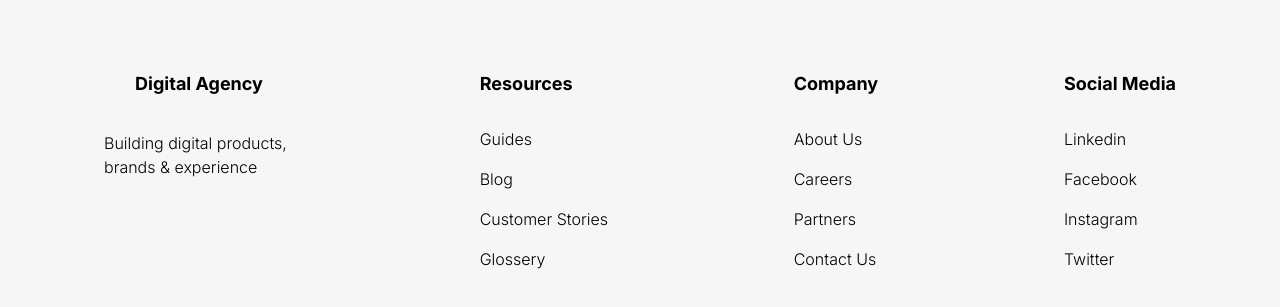
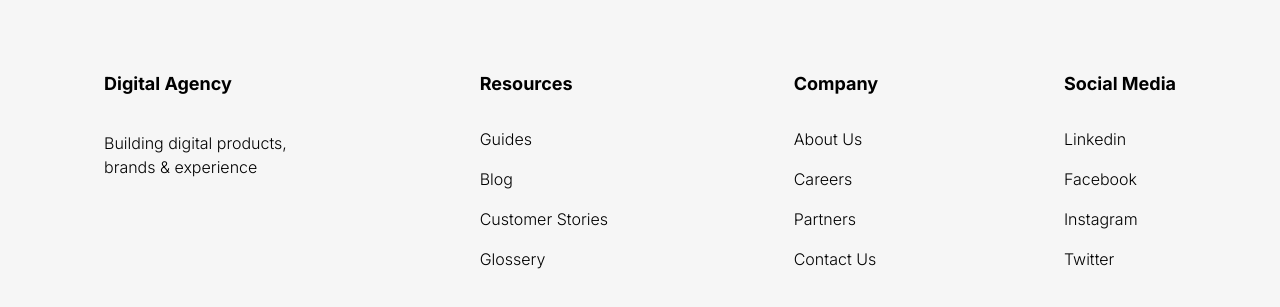
Before and after one commit to joaomonteiroSN/digital-agency-page, a website: page index.html in a window 1280 px wide. Shown: the part 3436-3743 px from the top of the page. Drawn offline with Linux system fonts and the light colour scheme.

Commit message:
correção posicionamento elemento footer

```diff
--- a/index.html
+++ b/index.html
@@ -135,8 +135,8 @@
     <footer
         class="bg-[#F6F6F6] w-full">
         <div class="desktop:max-w-[1072px] text-center desktop:flex desktop:justify-between pt-[105px] desktop:pb-[144px] desktop:m-auto desktop:text-left">
-            <div class="flex flex-col mb-[72px] items-center">
-                <h4 class="text-[18px] font-bold mb-[34px] desktop:text-left">Digital Agency</h4>
+            <div class="flex flex-col mb-[72px] items-center desktop:text-left desktop:items-start">
+                <h4 class="text-[18px] font-bold mb-[34px]">Digital Agency</h4>
                 <span class="text-[16px] font-light max-w-[190px] leading-[24px]">Building digital products,
                     brands & experience</span>
             </div>
```
